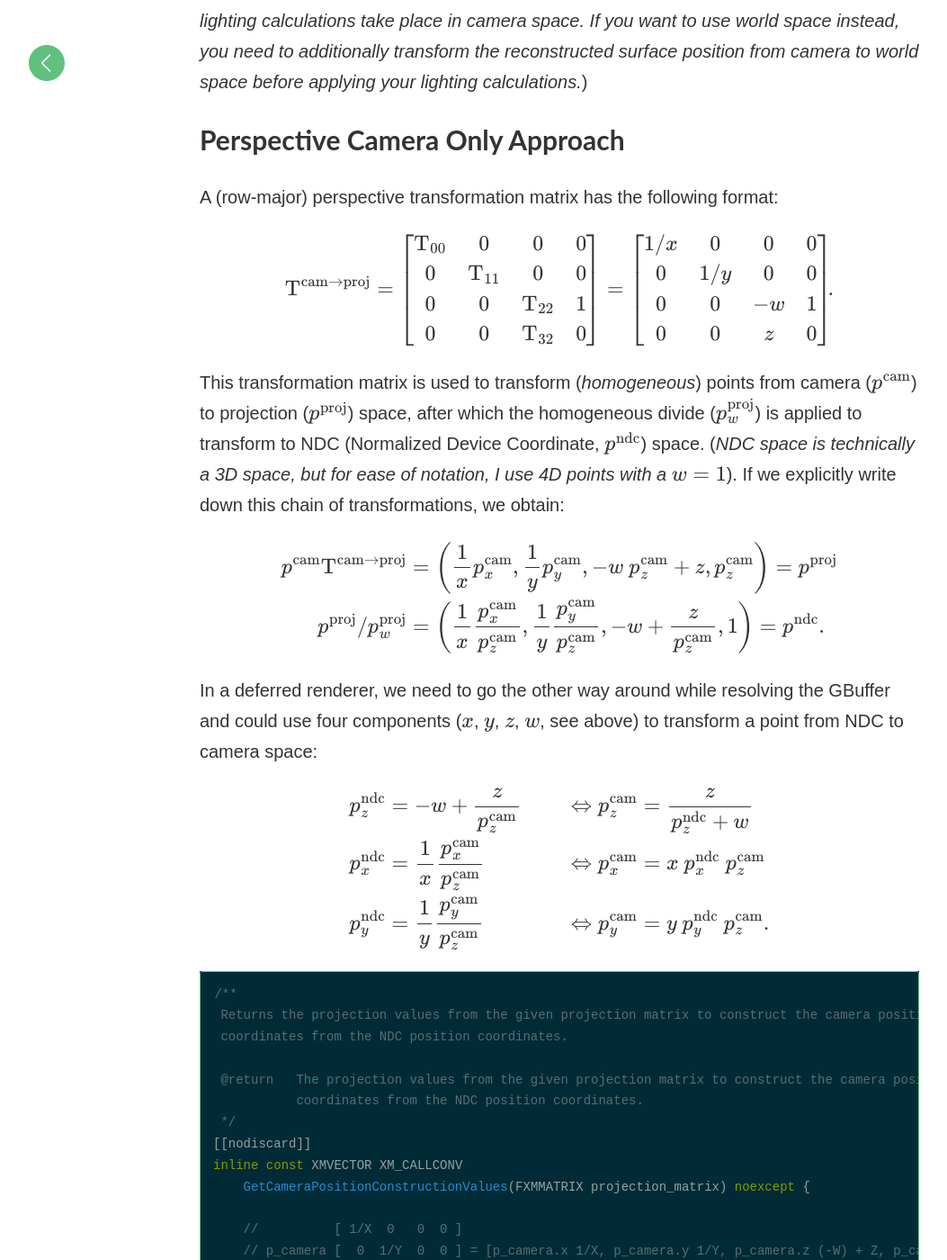
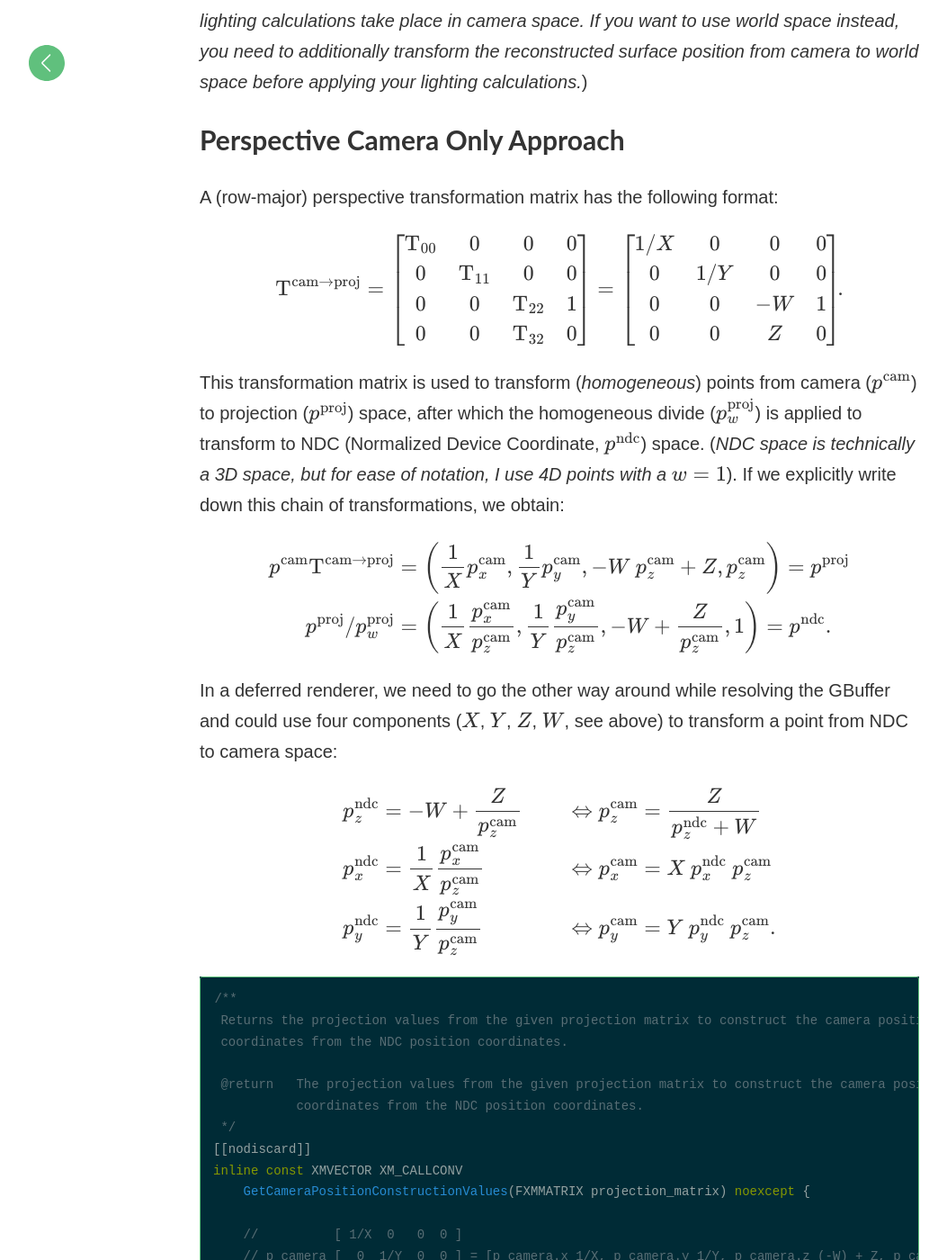
Before and after one commit to matt77hias/Blog, a Jekyll site: the page built from _posts/2017-09-07-ndc-to-projection-to-view-space.md, in a window 1280 px wide and 1400 px high, scrolled down 470 px. Shown: the whole window at 90% size, without its empty margins (18-1071 px from the left). Built offline with Jekyll 4.4.1, drawn with Linux system fonts in a browser that asks for light colours; formulas are drawn with MathJax 3; comment, search, counter and statistics services are not loaded; some of the changed text lies outside the part shown.

Commit message:
Update 2017-09-07-ndc-to-projection-to-view-space.md

````diff
--- a/_posts/2017-09-07-ndc-to-projection-to-view-space.md
+++ b/_posts/2017-09-07-ndc-to-projection-to-view-space.md
@@ -12,7 +12,7 @@ There is no need, however, for storing an explicit surface position in the GBuff
 (*For the remainder, we assume that the lighting calculations take place in camera space.
 If you want to use world space instead, you need to additionally transform the reconstructed surface position from camera to world space before applying your lighting calculations.*)
 
-## Perspective Camera Only Approach
+# Perspective Camera Only Approach
 A (row-major) perspective transformation matrix has the following format:
 
 $$\begin{align}
@@ -23,28 +23,28 @@ $$\begin{align}
 0 &0 &\mathrm{T}_{22} &1 \\
 0 &0 &\mathrm{T}_{32} &0 \end{bmatrix}
 =\begin{bmatrix}
-1/x &0 &0 &0 \\
-0 &1/y &0 &0 \\
-0 &0 &-w &1 \\
-0 &0 &z &0 \end{bmatrix} \! .
+1/X &0 &0 &0 \\
+0 &1/Y &0 &0 \\
+0 &0 &-W &1 \\
+0 &0 &Z &0 \end{bmatrix} \! .
 \end{align}$$
 
 This transformation matrix is used to transform (*homogeneous*) points from camera ($$p^{\mathrm{cam}}$$) to projection ($$p^{\mathrm{proj}}$$) space, after which the homogeneous divide ($$p_{w}^{\mathrm{proj}}$$) is applied to transform to NDC (Normalized Device Coordinate, $$p^{\mathrm{ndc}}$$) space. (*NDC space is technically a 3D space, but for ease of notation, I use 4D points with a $$w=1$$*). If we explicitly write down this chain of transformations, we obtain:
 
 $$\begin{align}
-p^{\mathrm{cam}} \mathrm{T}^{\mathrm{cam} \rightarrow \mathrm{proj}}  &= \left(\frac{1}{x} p_{x}^\mathrm{cam}, \frac{1}{y} p_{y}^\mathrm{cam}, -w~p_{z}^\mathrm{cam} + z, p_{z}^\mathrm{cam}\right) = p^{\mathrm{proj}} \\
-p^{\mathrm{proj}}/p_{w}^{\mathrm{proj}} &= \left(\frac{1}{x} \frac{p_{x}^\mathrm{cam}}{p_{z}^\mathrm{cam}}, \frac{1}{y} \frac{p_{y}^\mathrm{cam}}{p_{z}^\mathrm{cam}}, -w + \frac{z}{p_{z}^\mathrm{cam}}, 1\right) = p^{\mathrm{ndc}}.
+p^{\mathrm{cam}} \mathrm{T}^{\mathrm{cam} \rightarrow \mathrm{proj}}  &= \left(\frac{1}{X} p_{x}^\mathrm{cam}, \frac{1}{Y} p_{y}^\mathrm{cam}, -W~p_{z}^\mathrm{cam} + Z, p_{z}^\mathrm{cam}\right) = p^{\mathrm{proj}} \\
+p^{\mathrm{proj}}/p_{w}^{\mathrm{proj}} &= \left(\frac{1}{X} \frac{p_{x}^\mathrm{cam}}{p_{z}^\mathrm{cam}}, \frac{1}{Y} \frac{p_{y}^\mathrm{cam}}{p_{z}^\mathrm{cam}}, -W + \frac{Z}{p_{z}^\mathrm{cam}}, 1\right) = p^{\mathrm{ndc}}.
 \end{align}$$
 
-In a deferred renderer, we need to go the other way around while resolving the GBuffer and could use four components ($$x$$, $$y$$, $$z$$, $$w$$, see above) to transform a point from NDC to camera space:
+In a deferred renderer, we need to go the other way around while resolving the GBuffer and could use four components ($$X$$, $$Y$$, $$Z$$, $$W$$, see above) to transform a point from NDC to camera space:
 
 $$\begin{align}
-p_{z}^\mathrm{ndc} &= -w + \frac{z}{p_{z}^\mathrm{cam}}
-&\Leftrightarrow p_{z}^\mathrm{cam} &= \frac{z}{p_{z}^\mathrm{ndc} + w}\\
-p_{x}^\mathrm{ndc} &= \frac{1}{x} \frac{p_{x}^\mathrm{cam}}{p_{z}^\mathrm{cam}}
-&\Leftrightarrow p_{x}^\mathrm{cam} &= x~p_{x}^\mathrm{ndc}~p_{z}^\mathrm{cam}\\
-p_{y}^\mathrm{ndc} &= \frac{1}{y} \frac{p_{y}^\mathrm{cam}}{p_{z}^\mathrm{cam}}
-&\Leftrightarrow p_{y}^\mathrm{cam} &= y~p_{y}^\mathrm{ndc}~p_{z}^\mathrm{cam}.
+p_{z}^\mathrm{ndc} &= -W + \frac{Z}{p_{z}^\mathrm{cam}}
+&\Leftrightarrow p_{z}^\mathrm{cam} &= \frac{Z}{p_{z}^\mathrm{ndc} + W}\\
+p_{x}^\mathrm{ndc} &= \frac{1}{X} \frac{p_{x}^\mathrm{cam}}{p_{z}^\mathrm{cam}}
+&\Leftrightarrow p_{x}^\mathrm{cam} &= X~p_{x}^\mathrm{ndc}~p_{z}^\mathrm{cam}\\
+p_{y}^\mathrm{ndc} &= \frac{1}{Y} \frac{p_{y}^\mathrm{cam}}{p_{z}^\mathrm{cam}}
+&\Leftrightarrow p_{y}^\mathrm{cam} &= Y~p_{y}^\mathrm{ndc}~p_{z}^\mathrm{cam}.
 \end{align}$$
 
 ```c++
@@ -90,10 +90,10 @@ $$\begin{align} \mathrm{T}^{\mathrm{cam \rightarrow proj}}
 0 &0 &\mathrm{T}_{22} &0 \\
 0 &0 &\mathrm{T}_{32} &1 \end{bmatrix}
 =\begin{bmatrix}
-1/x &0 &0 &0 \\
-0 &1/y &0 &0 \\
-0 &0 &1/z &0 \\
-0 &0 &-w &1 \end{bmatrix} \! .
+1/X &0 &0 &0 \\
+0 &1/Y &0 &0 \\
+0 &0 &1/Z &0 \\
+0 &0 &-W &1 \end{bmatrix} \! .
 \end{align}$$
 
 This transformation matrix is used to transform (*homogeneous*) points from camera ($$p^{\mathrm{cam}}$$) to projection ($$p^{\mathrm{proj}}$$) space, after which the homogeneous divide (no-op) is applied to transform to NDC (= projection) space. (*So basically a non-uniform scaling followed by a translation of the z component*).
@@ -101,18 +101,18 @@ This transformation matrix is used to transform (*homogeneous*) points from came
 If we explicitly write down this chain of transformations, we obtain:
 
 $$\begin{align}
-p^{\mathrm{cam}} \mathrm{T}^{\mathrm{cam} \rightarrow \mathrm{proj}}  &= \left(\frac{1}{x} p_{x}^\mathrm{cam}, \frac{1}{y} p_{y}^\mathrm{cam}, \frac{1}{z} p_{z}^\mathrm{cam} - w, 1\right) = p^{\mathrm{proj}} = p^{\mathrm{ndc}}.
+p^{\mathrm{cam}} \mathrm{T}^{\mathrm{cam} \rightarrow \mathrm{proj}}  &= \left(\frac{1}{X} p_{x}^\mathrm{cam}, \frac{1}{Y} p_{y}^\mathrm{cam}, \frac{1}{Z} p_{z}^\mathrm{cam} - W, 1\right) = p^{\mathrm{proj}} = p^{\mathrm{ndc}}.
 \end{align}$$
 
-Again, we could use four components ($$x$$, $$y$$, $$z$$, $$w$$, see above) to transform a point from NDC to camera space:
+Again, we could use four components ($$X$$, $$Y$$, $$Z$$, $$W$$, see above) to transform a point from NDC to camera space:
 
 $$\begin{align}
-p_{z}^\mathrm{ndc} &= \frac{1}{z} p_{z}^\mathrm{cam} - w
-&\Leftrightarrow p_{z}^\mathrm{cam} &= z~\left(p_{z}^\mathrm{ndc} + w\right) \\
-p_{x}^\mathrm{ndc} &= \frac{1}{x} p_{x}^\mathrm{cam}
-&\Leftrightarrow p_{x}^\mathrm{cam} &= x~p_{x}^\mathrm{ndc} \\
-p_{y}^\mathrm{ndc} &= \frac{1}{y} p_{y}^\mathrm{cam}
-&\Leftrightarrow p_{y}^\mathrm{cam} &= y~p_{y}^\mathrm{ndc}.
+p_{z}^\mathrm{ndc} &= \frac{1}{Z} p_{z}^\mathrm{cam} - W
+&\Leftrightarrow p_{z}^\mathrm{cam} &= Z~\left(p_{z}^\mathrm{ndc} + W\right) \\
+p_{x}^\mathrm{ndc} &= \frac{1}{X} p_{x}^\mathrm{cam}
+&\Leftrightarrow p_{x}^\mathrm{cam} &= X~p_{x}^\mathrm{ndc} \\
+p_{y}^\mathrm{ndc} &= \frac{1}{Y} p_{y}^\mathrm{cam}
+&\Leftrightarrow p_{y}^\mathrm{cam} &= Y~p_{y}^\mathrm{ndc}.
 \end{align}$$
 
 ```c++
@@ -234,3 +234,6 @@ virtual const XMMATRIX XM_CALLCONV
     };
 }
 ```
+
+# References
+The construction of view frustums in [MAGE](https://github.com/matt77hias/MAGE/blob/master/MAGE/Math/src/geometry/bounding_volume.cpp#L242).
````
